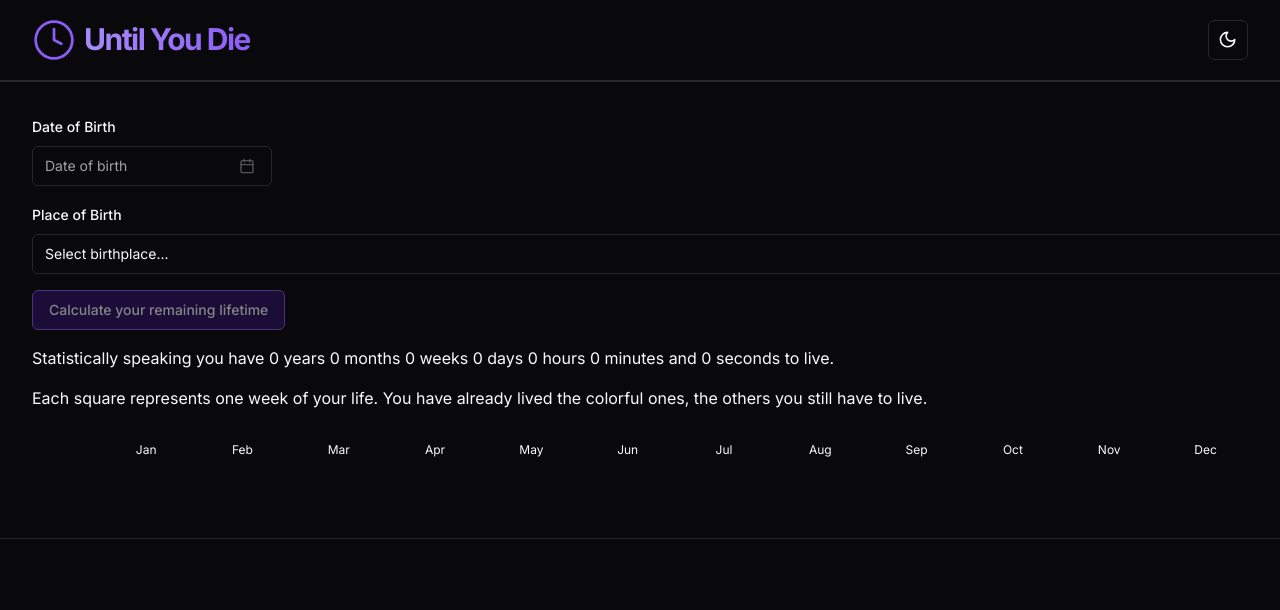
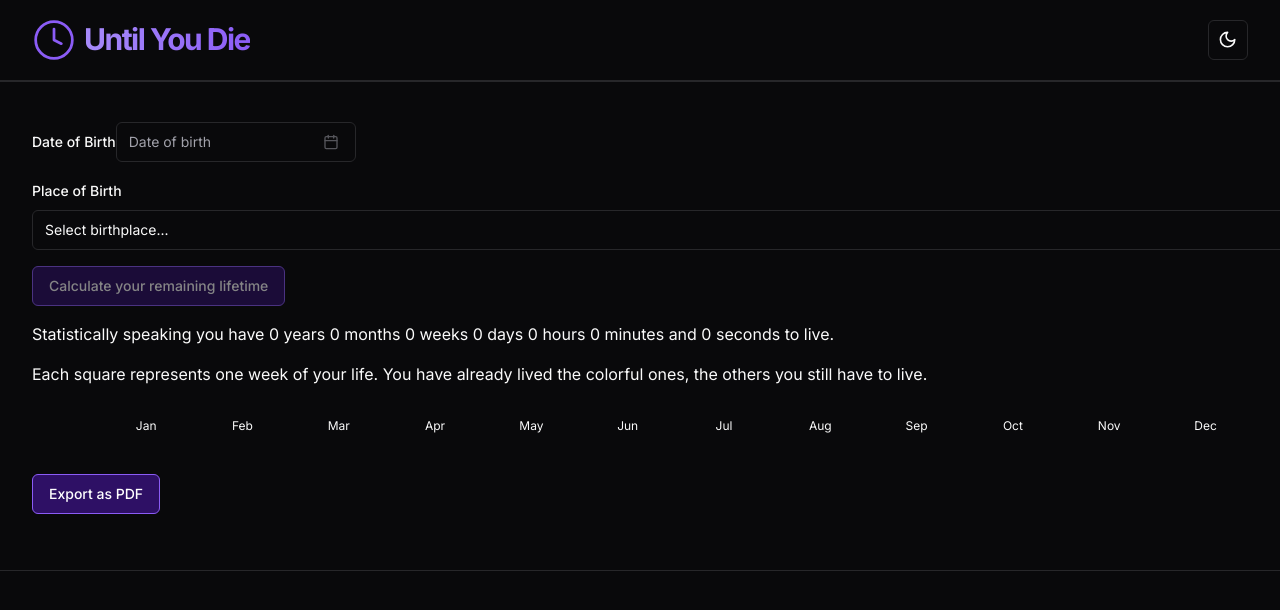
Before and after one commit to schufot/until-you-die, a Next.js app: page / in a window 1280 px wide. Shown: the top 610 px of the page. Built offline with nearby package versions, Linux system fonts and the light colour scheme.

Commit message:
feat: add pdf export

```diff
--- a/app/until-you-die-form.tsx
+++ b/app/until-you-die-form.tsx
@@ -1,3 +1,5 @@
+"use client";
+
 import { DatePicker } from "@/components/DatePicker";
 import Timer from "@/components/Timer";
 import { Button } from "@/components/ui/button";
@@ -58,6 +60,51 @@ export function UntilYouDieForm({
     }
   };
 
+  const exportToPdf = async () => {
+    const html2canvas = (await import("html2canvas")).default;
+    const { jsPDF } = await import("jspdf");
+
+    const el = document.getElementById("weeks-grid");
+    if (!el) {
+      toast.error("Grid not found.");
+      return;
+    }
+
+    const canvas = await html2canvas(el, {
+      scale: 2,
+      useCORS: true,
+      backgroundColor: "#ffffff",
+    });
+
+    const imgData = canvas.toDataURL("image/png");
+
+    const pdf = new jsPDF({
+      orientation: "landscape",
+      unit: "mm",
+      format: "a4",
+    });
+    const pageWidth = pdf.internal.pageSize.getWidth();
+    const pageHeight = pdf.internal.pageSize.getHeight();
+
+    const imgWidth = pageWidth;
+    const imgHeight = (canvas.height * imgWidth) / canvas.width;
+
+    let heightLeft = imgHeight;
+    let position = 0;
+
+    pdf.addImage(imgData, "PNG", 0, position, imgWidth, imgHeight);
+    heightLeft -= pageHeight;
+
+    while (heightLeft > 0) {
+      position = -(imgHeight - heightLeft);
+      pdf.addPage();
+      pdf.addImage(imgData, "PNG", 0, position, imgWidth, imgHeight);
+      heightLeft -= pageHeight;
+    }
+
+    pdf.save("until-you-die-weeks.pdf");
+  };
+
   return (
     <Form {...form}>
       <form
@@ -70,9 +117,7 @@ export function UntilYouDieForm({
           name="birthDate"
           render={({ field }) => (
             <FormItem>
-              <div className="">
-                <FormLabel>Date of Birth</FormLabel>
-              </div>
+              <FormLabel>Date of Birth</FormLabel>
               <DatePicker field={field} />
             </FormItem>
           )}
@@ -88,11 +133,11 @@ export function UntilYouDieForm({
                   <SelectValue placeholder="Select birthplace..." />
                 </SelectTrigger>
                 <SelectContent>
-                  <SelectItem value="Africa">Africa</SelectItem>
-                  <SelectItem value="America">America</SelectItem>
-                  <SelectItem value="Asia">Asia</SelectItem>
-                  <SelectItem value="Europe">Europe</SelectItem>
-                  <SelectItem value="Oceania">Oceania</SelectItem>
+                  {birthPlaceOptions.map((opt) => (
+                    <SelectItem key={opt.value} value={opt.value}>
+                      {opt.label}
+                    </SelectItem>
+                  ))}
                 </SelectContent>
               </Select>
             </FormItem>
@@ -102,13 +147,24 @@ export function UntilYouDieForm({
           form={formId}
           type="submit"
           disabled={!isDirty}
-          variant={"outline"}
+          variant="outline"
           className="border-violet-500 bg-violet-950 text-white hover:bg-violet-700 hover:text-white"
         >
           Calculate your remaining lifetime
         </Button>
+
         <Timer />
+
         <WeeksTable />
+
+        <Button
+          type="button"
+          onClick={exportToPdf}
+          variant="outline"
+          className="mt-4 border-violet-500 bg-violet-950 text-white hover:bg-violet-700 hover:text-white"
+        >
+          Export as PDF
+        </Button>
       </form>
     </Form>
   );
--- a/components/WeeksTable.tsx
+++ b/components/WeeksTable.tsx
@@ -60,7 +60,7 @@ export default function WeeksTable() {
   }, [birthDate, expectancyYears]);
 
   return (
-    <div className="p-4 w-full overflow-x-auto">
+    <div id="weeks-grid" className="p-4 w-full overflow-x-auto">
       <div className="flex min-w-[1300px]">
         <div className="w-12" />
         <div className="flex-1 ml-1">
@@ -75,6 +75,7 @@ export default function WeeksTable() {
           </div>
         </div>
       </div>
+
       <div className="flex min-w-[1300px]">
         <div className="flex flex-col justify-between pr-2 w-12">
           {ticks.map((t, i) => (
--- a/package.json
+++ b/package.json
@@ -46,7 +46,9 @@
     "cmdk": "^1.0.0",
     "date-fns": "^3.6.0",
     "embla-carousel-react": "^8.1.8",
+    "html2canvas": "^1.4.1",
     "input-otp": "^1.2.4",
+    "jspdf": "^3.0.1",
     "lucide-react": "^0.427.0",
     "next": "14.2.5",
     "next-themes": "^0.3.0",
```
Also changed, not shown: 1 other file (tests, documents, lock files or other folders).
